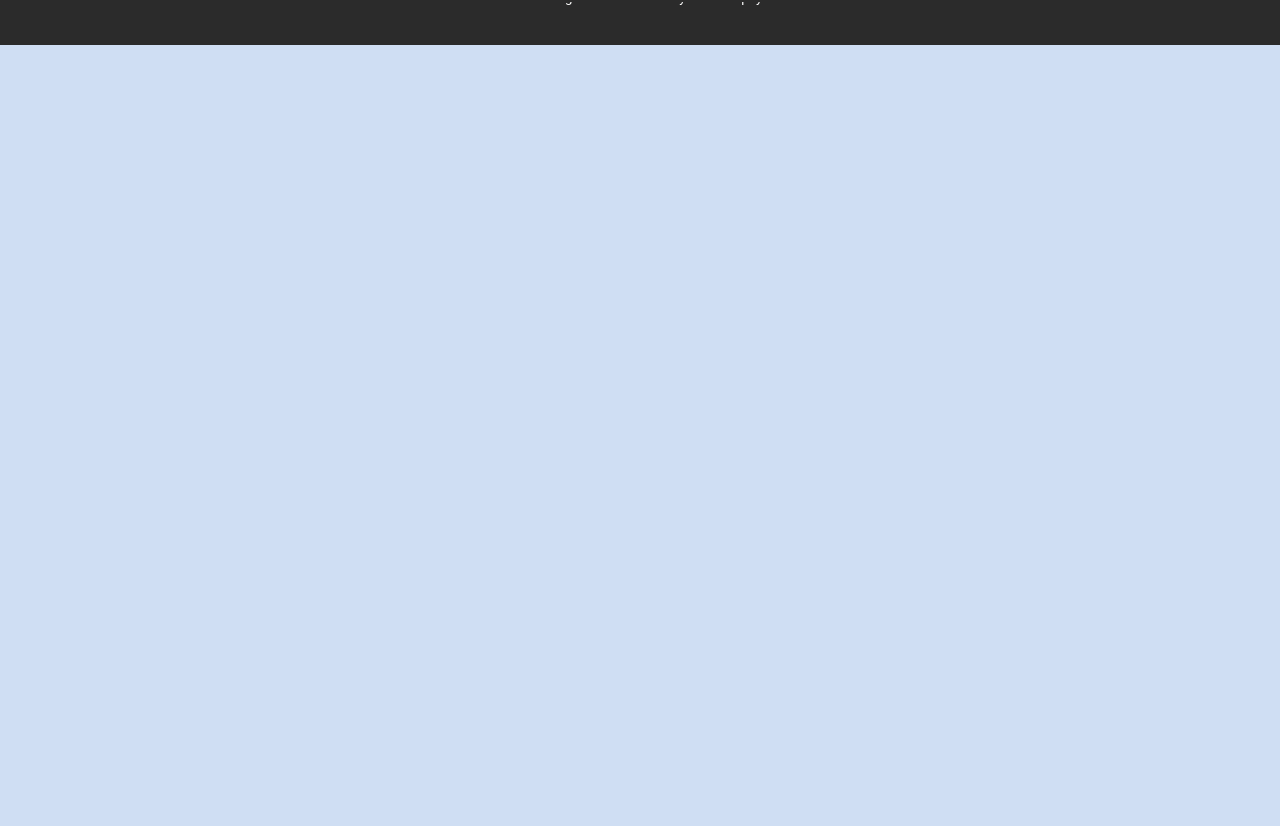
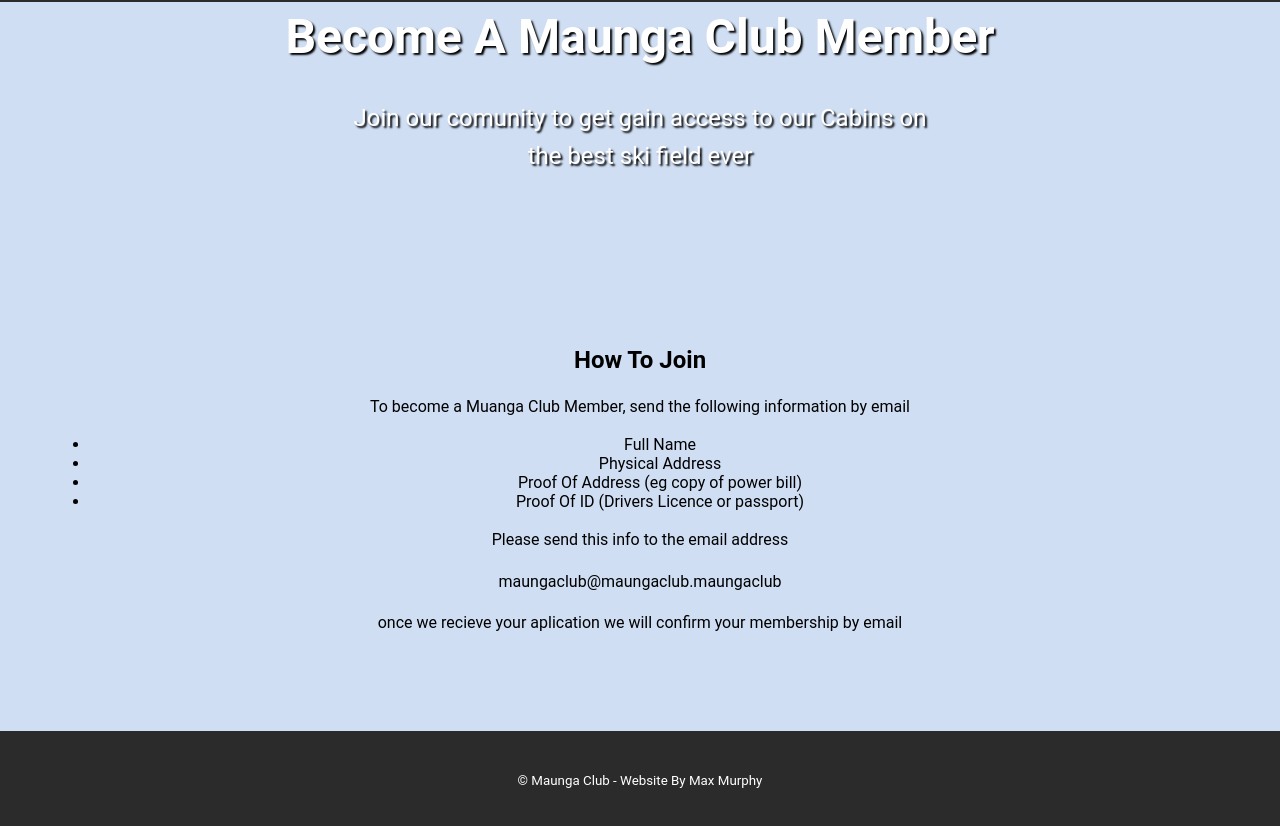
Before and after one commit to MaxMurphy0547/12DGTAssessment, a plain HTML site: page Membership.html in a window 1280 px wide. Shown: the part 82-908 px from the top of the page. Before the commit the page ends 800 px from the top, so only its background shows below. Drawn offline with Linux system fonts and the light colour scheme.

Commit message:
i made the membership page

```diff
--- a/Membership.html
+++ b/Membership.html
@@ -21,6 +21,25 @@
       </div>
     </header>
 
+    <article class="topofpage">
+      <h1>Become A Maunga Club Member</h1>
+      <p>Join our comunity to get gain access to our Cabins on the best ski field ever</p>
+    </article>
+
+    <article class="membership-info">
+      <h2>How To Join</h2>
+      <p>To become a Muanga Club Member, send the following information by email</p>
+      <ul>
+        <li>Full Name</li>
+        <li>Physical Address</li>
+        <li>Proof Of Address (eg copy of power bill)</li>
+        <li>Proof Of ID (Drivers Licence or passport)</li>
+      </ul>
+      <p>Please send this info to the email address</p>
+      <p>maungaclub@maungaclub.maungaclub</p>
+      <p>once we recieve your aplication we will confirm your membership by email</p>
+    </article>
+
 
 
     <footer>
```
